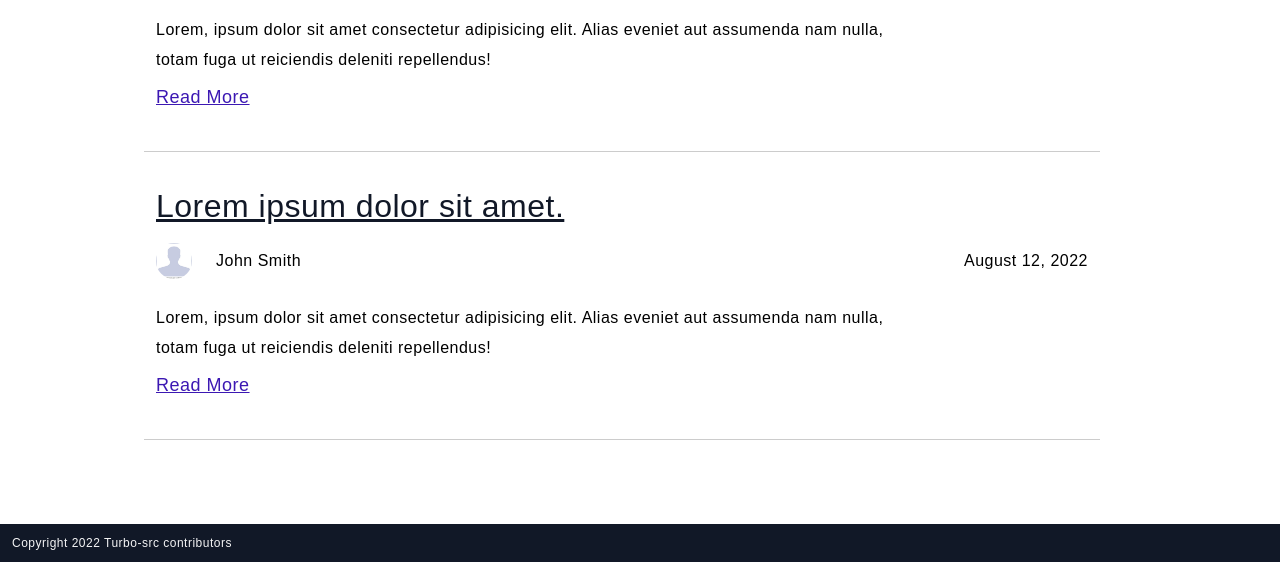
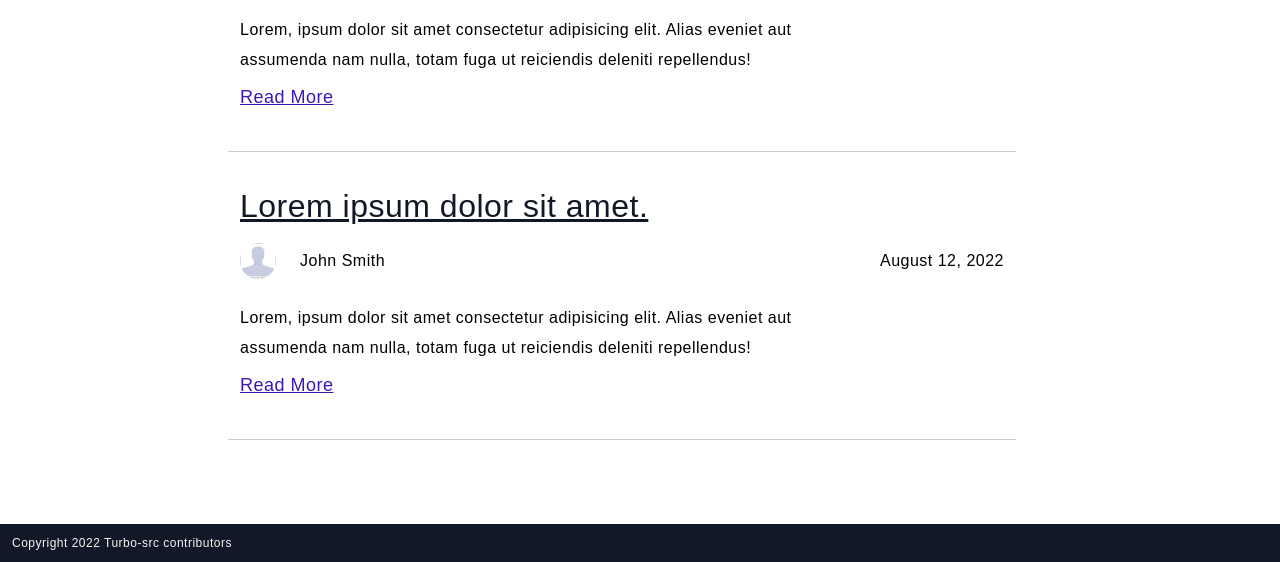
Before and after one commit to turbo-src/turbosrc-website, a website: page public/blog.html in a window 1280 px wide. Shown: the part 520-1082 px from the top of the page. Drawn offline with nearby package versions, Linux system fonts and the light colour scheme.

Commit message:
blog padding

```diff
--- a/public/blog.css
+++ b/public/blog.css
@@ -4,7 +4,7 @@
     display: flex;
     align-items: center;
     flex-direction: column;
-    padding: 5rem 15rem 5rem 12rem;
+    padding: 5rem 22rem 5rem 19rem;
 }
 
 .blog article {
```
